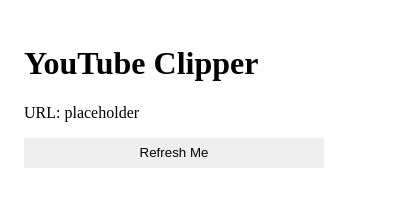
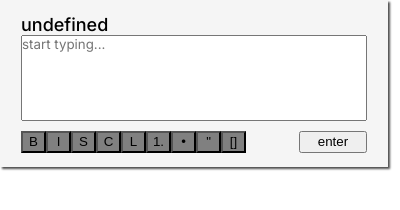
Before and after one commit to dylanlauzy/yt_clipper_extension, a browser extension: page popup.html in a window 400 px wide. Drawn offline with Linux system fonts and the light colour scheme.

Commit message:
almost working version(writing js as popup script)

```diff
--- a/popup.html
+++ b/popup.html
@@ -8,10 +8,26 @@
   <link rel="stylesheet" href="style.css">
 </head>
 <body>
-  <div class="wrapper">
-    <h1 id="videoNameHeader">YouTube Clipper</h1>
-    <p id="urlDisplay">URL: placeholder</p>
-    <button id="mainButton">Refresh Me</button>
+  <div class="popup-container">
+    <div class="popup-title">Sample Text</div>
+    <!-- <button class="meta-info-button"></button> -->
+    <textarea name="" class="note-input" placeholder="start typing..."></textarea>
+    <div class="footer flex-container">
+      <div class="toolbar">
+        <ul class="tools flex-container">
+          <li class="tool-icon-wrap"><button class="tool-icon-button bold-icon">B</button></li>
+          <li class="tool-icon-wrap"><button class="tool-icon-button italic-icon">I</button></li>
+          <li class="tool-icon-wrap"><button class="tool-icon-button strikethrough-icon">S</button></li>
+          <li class="tool-icon-wrap"><button class="tool-icon-button code-icon">C</button></li>
+          <li class="tool-icon-wrap"><button class="tool-icon-button link-icon">L</button></li>
+          <li class="tool-icon-wrap"><button class="tool-icon-button ol-icon">1.</button></li>
+          <li class="tool-icon-wrap"><button class="tool-icon-button ul-icon">&#8226;</button></li>
+          <li class="tool-icon-wrap"><button class="tool-icon-button quote-icon">"</button></li>
+          <li class="tool-icon-wrap"><button class="tool-icon-button codeblock-icon">[]</button></li>
+        </ul>
+      </div>
+      <input type="submit" value="enter">
+    </div>
   </div>
   <script src="popup.js"></script>
 </body>
--- a/popup.js
+++ b/popup.js
@@ -1,34 +1,41 @@
-let mainButton = document.getElementById("mainButton");
-let videoNameHeader = document.getElementById("videoNameHeader");
-let urlDisplay = document.getElementById("urlDisplay");
+// Variables
+// let channelName = document.querySelector("#upload-info #text-container a")
+let popupTitle = document.querySelector(".popup-title")
+
+
+// Functions
+async function injectScript(tab, func) {
+  await chrome.scripting.executeScript({target: {tabId: tab}, function: func})
+  if(func.displayName) {
+    console.log("Following function injected: " + func.displayName)
+  }
+  else {
+    console.log("No function name found")
+  }
+}
 
 async function retrievePageDetails() {
   console.log("retrieving page details")
   await chrome.storage.local.set({
     "url": location.href,
     "page_title": document.title
-  }, (data) => {
-    console.log(data)
+  })
+  await chrome.storage.local.get(["url", "page_title"], (result) => {
+    console.log("data retrieved:\n", result)
   })
 }
 
-async function injectScript(tab, func) {
-  await chrome.scripting.executeScript({
-    target: {tabId: tab},
-    function: func
-  })
+async function initialise() {
+  let [tab] = await chrome.tabs.query({active: true, currentWindow: true
+});
+  console.log("tab info: ", tab)
+  await injectScript(tab.id, retrievePageDetails)
 }
 
-mainButton.addEventListener("click", async () => {
-  console.log('button clicked')
-  let [tab] = await chrome.tabs.query({
-    active: true,
-    currentWindow: true
-  });
+// Functionality
+initialise()
 
-  await injectScript(tab=tab.id, func=retrievePageDetails)
-
-  chrome.storage.local.get(["url", "page_title"], (result) => {
-    urlDisplay.innerHTML = urlDisplay.innerHTML.replace("placeholder", `<a target="_blank" href=${result.url}>${result.page_title}</a>`)
-  })
+chrome.storage.local.get(["url", "page_title"], async (result) => {
+  popupTitle.innerHTML = await popupTitle.innerHTML.replace("Sample Text", result.page_title)
+  console.log("Title refreshed")
 })
--- a/style.css
+++ b/style.css
@@ -1,19 +1,59 @@
-.wrapper {
-  width: 300px;
-  max-height: 400px;
-  padding: 1em;
+@import url('https://fonts.googleapis.com/css2?family=Inter:wght@400;500&display=swap');
+
+* {
+  box-sizing: border-box;
+  margin: 0;
+  padding: 0;
 }
 
-button {
-  height: 30px;
-  width: 100%;
-  outline: none;
-  border: none;
-  border-radius: 2px;
-  cursor: pointer;
+:root {
+  font-size: 14px;
+  --primary-font: 'Inter', sans-serif;
 }
 
-button.current {
-  box-shadow: 0 0 0 2px white,
-              0 0 0 4px black;
+
+li {
+  list-style: none;
 }
+
+.footer {
+  justify-content: space-between;
+}
+
+.flex-container {
+  display: flex;
+}
+
+.popup-container {
+  width: 388px;
+  max-height: 400px;
+  padding: 1em 1.5em;
+  /* border-radius: 20px; */
+  background: #f5f5f5;
+  box-shadow: 2px 2px 2px 0px #4f4f4f;
+  font-family: var(--primary-font);
+}
+
+.popup-title {
+  font-weight: 500;
+  font-size: 18px;
+
+}
+
+  .popup-container textarea {
+  width: 100%;
+  resize: none;
+  height: 86px;
+  font-family: inherit;
+  margin-bottom: 0.5em;
+}
+
+.tool-icon-button {
+  background: grey;
+  height: 22px;
+  width: 25px;
+}
+
+.popup-container input[type="submit"] {
+  width: 68px;
+}
```
Also changed, not shown: manifest.json.
